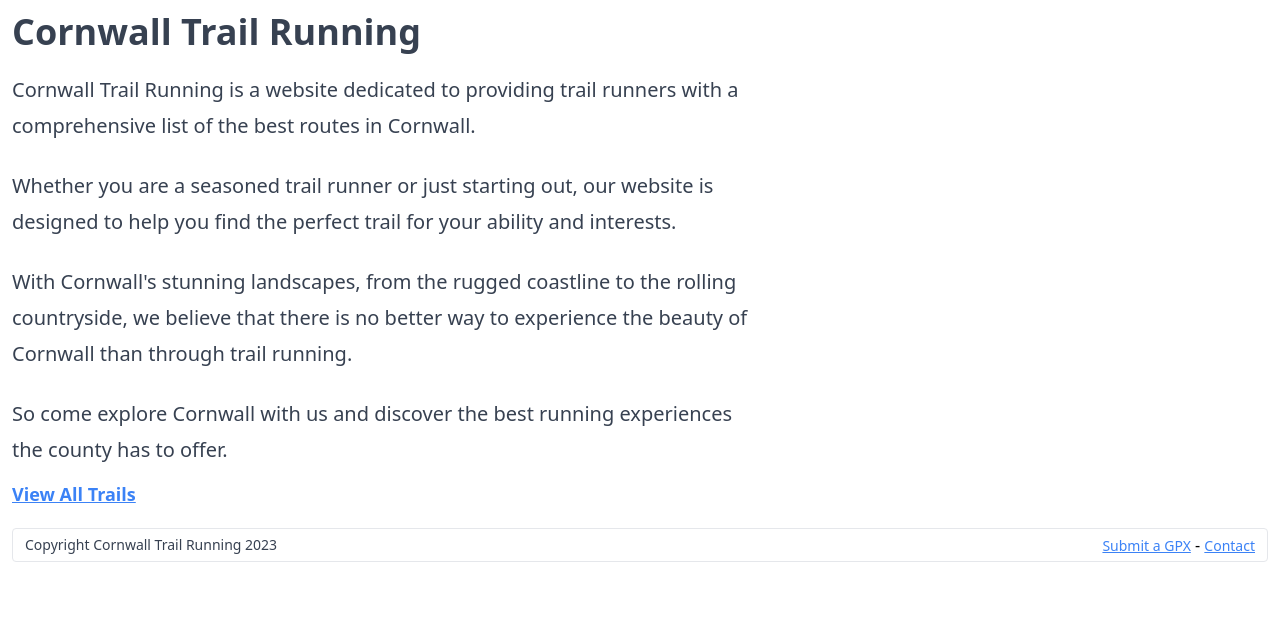
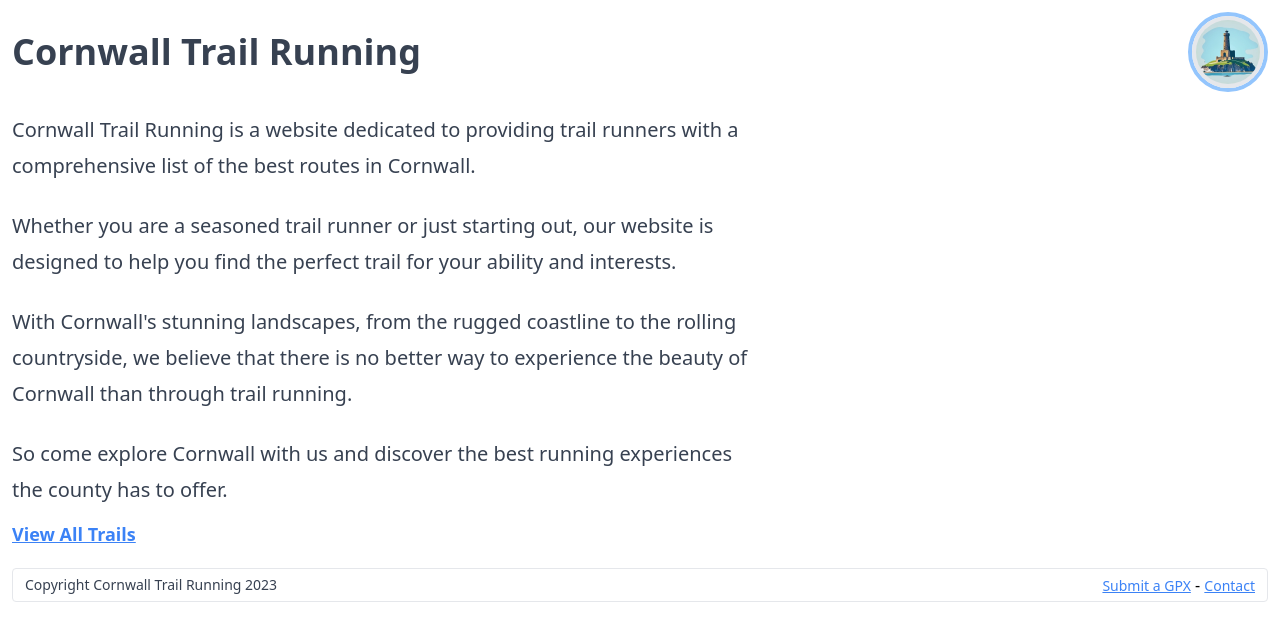
Before and after one commit to AndrewVos/cornwall-trail-running, a Next.js app: page / in a window 1280 px wide. Shown: the top 640 px of the page. Built offline with nearby package versions, Linux system fonts and the light colour scheme.

Commit message:
Add a logo

```diff
--- a/app/layout.tsx
+++ b/app/layout.tsx
@@ -1,5 +1,6 @@
 import './globals.css'
 import Link from 'next/link'
+import Image from 'next/image'
 
 export const metadata = {
   title: 'Cornwall Trail Running',
@@ -23,9 +24,20 @@ export default function RootLayout({
         <header>
           <div className=''>
             <Link href="/">
-              <h1 className="text-4xl text-gray-700 font-bold hover:underline">
-                Cornwall Trail Running
-              </h1>
+              <div className=''>
+                <div className='flex items-center space-x-3'>
+                  <h1 className="grow text-4xl text-gray-700 font-bold hover:underline">
+                    Cornwall Trail Running
+                  </h1>
+                  <div className='w-[80px] border-4 border-blue-300 rounded-full'>
+                    <div className='border-4 border-gray-200 bg-gray-200 rounded-full'>
+                      <Image src="/landmark.png" width={256} height={256} alt="Cornwall Trail Running Logo" className='rounded-full' />
+                    </div>
+                  </div>
+
+                </div>
+              </div>
+
             </Link>
           </div>
         </header>
```
Also changed, not shown: public/landmark.png (added).
